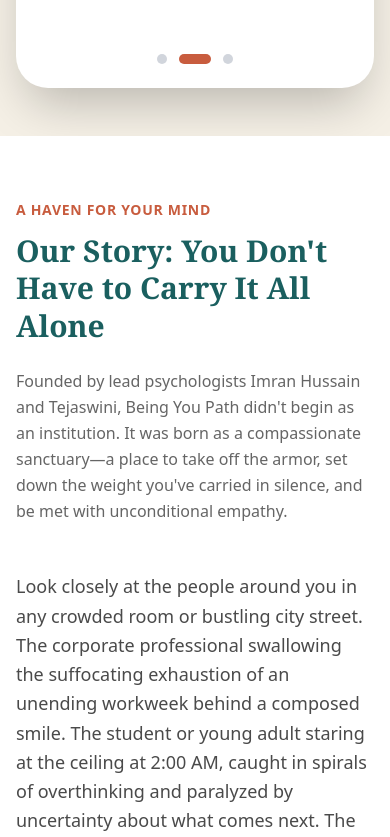
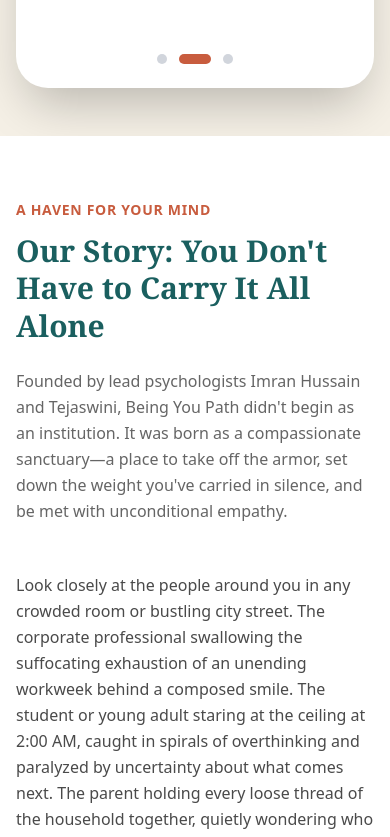
Before and after one commit to beingyoupath/isimran, a React (Vite) app: page /about in a window 390 px wide. Shown: the part 1156-1993 px from the top of the page. Built offline with nearby package versions, Linux system fonts and the light colour scheme; no server answers; the database is empty.

Commit message:
style: implement new typography system
Integrate DM Sans and Lora Google Fonts, update base styles for better readability, and apply consistent font classes across components.

```diff
--- a/index.html
+++ b/index.html
@@ -12,6 +12,11 @@
     <meta name="robots" content="index, follow, max-snippet:-1, max-image-preview:large, max-video-preview:-1" />
     <meta name="googlebot" content="index, follow, max-snippet:-1, max-image-preview:large, max-video-preview:-1" />
     <meta name="bingbot" content="index, follow, max-snippet:-1, max-image-preview:large, max-video-preview:-1" />
+
+    <!-- Google Fonts for Web-wide Standard Typography: DM Sans (Body) & Lora (Headings) -->
+    <link rel="preconnect" href="https://fonts.googleapis.com" />
+    <link rel="preconnect" href="https://fonts.gstatic.com" crossorigin />
+    <link href="https://fonts.googleapis.com/css2?family=DM+Sans:ital,opsz,wght@0,9..40,100..1000;1,9..40,100..1000&family=Lora:ital,wght@0,400..700;1,400..700&display=swap" rel="stylesheet" />
 
     <!-- Geo-targeting & Local Entity Authority -->
     <meta name="geo.region" content="IN-MH" />
--- a/src/index.css
+++ b/src/index.css
@@ -84,9 +84,19 @@ body {
   background-color: var(--color-soft-sand);
   color: var(--color-charcoal-warm);
   line-height: 1.6;
+  -webkit-font-smoothing: antialiased;
+  -moz-osx-font-smoothing: grayscale;
 }
 
-h1, h2, h3, h4, h5, h6 {
+p, span, li, a, label, input, textarea, button, blockquote, div {
+  font-family: inherit;
+}
+
+h1, h2, h3, h4, h5, h6, .font-heading {
   font-family: var(--font-heading);
   color: var(--color-deep-teal);
 }
+
+.font-sans {
+  font-family: var(--font-sans) !important;
+}
--- a/src/pages/About.tsx
+++ b/src/pages/About.tsx
@@ -169,29 +169,29 @@ export default function About() {
         <div className="max-w-7xl mx-auto px-4 sm:px-6 lg:px-8">
           <div className="grid grid-cols-1 lg:grid-cols-12 gap-12 lg:gap-16 items-start">
             <div className="lg:col-span-4">
-              <span className="text-terracotta font-semibold text-sm tracking-wider uppercase mb-3 block">
+              <span className="text-terracotta font-semibold text-sm tracking-wider uppercase mb-3 block font-sans">
                 A Haven for Your Mind
               </span>
               <h2 className="text-3xl md:text-4xl lg:text-[42px] font-semibold text-deep-teal font-heading leading-tight mb-6">
                 Our Story: You Don't Have to Carry It All Alone
               </h2>
-              <p className="text-charcoal-warm/85 text-base leading-relaxed">
+              <p className="text-charcoal-warm/85 text-base leading-relaxed font-sans">
                 Founded by lead psychologists Imran Hussain and Tejaswini, Being You Path didn't begin as an institution. It was born as a compassionate sanctuary—a place to take off the armor, set down the weight you've carried in silence, and be met with unconditional empathy.
               </p>
             </div>
 
-            <div className="lg:col-span-8 space-y-6 text-charcoal-warm text-lg leading-relaxed">
-              <p>
+            <div className="lg:col-span-8 space-y-6 text-charcoal-warm text-base md:text-lg leading-relaxed font-sans">
+              <p className="font-sans">
                 Look closely at the people around you in any crowded room or bustling city street. The corporate professional swallowing the suffocating exhaustion of an unending workweek behind a composed smile. The student or young adult staring at the ceiling at 2:00 AM, caught in spirals of overthinking and paralyzed by uncertainty about what comes next. The parent holding every loose thread of the household together, quietly wondering who is holding space for them. And anyone who has ever looked in the mirror and felt a quiet, persistent ache of being untethered and unseen.
               </p>
-              <p>
+              <p className="font-sans">
                 For far too long, seeking psychological support felt either cold, clinical, and intimidating—filled with sterile questionnaires and pathologizing labels—or like superficial motivational slogans that ignore the real ache in your chest. Being You Path was created to change that forever. We envisioned a sanctuary where clinical excellence sheds its cold armor and meets you with genuine human warmth, curiosity, and patience.
               </p>
-              <p>
-                What started as a quiet local practice in Koregaon Park has grown through word-of-mouth trust into what individuals and families celebrate as the <strong className="font-semibold text-deep-teal">#1 counselling centre in Pune</strong>, and one of the <strong className="font-semibold text-deep-teal">top counselling centre in India</strong>. Whether you step into our peaceful physical space or speak with us from the comfort of your home through confidential <strong className="font-semibold text-deep-teal">online therapy across India</strong>, you are never a diagnosis or a case number. You are a whole human being whose story is honored.
+              <p className="font-sans">
+                What started as a quiet local practice in Koregaon Park has grown through word-of-mouth trust into what individuals and families celebrate as the <strong className="font-semibold text-deep-teal font-sans">#1 counselling centre in Pune</strong>, and one of the <strong className="font-semibold text-deep-teal font-sans">top counselling centre in India</strong>. Whether you step into our peaceful physical space or speak with us from the comfort of your home through confidential <strong className="font-semibold text-deep-teal font-sans">online therapy across India</strong>, you are never a diagnosis or a case number. You are a whole human being whose story is honored.
               </p>
-              <p>
-                We blend evidence-grounded <strong className="font-semibold text-deep-teal">Cognitive Behavioral Therapy (CBT)</strong>, somatic nervous system calming, tailored <strong className="font-semibold text-deep-teal">work burnout recovery</strong>, and empowering <strong className="font-semibold text-deep-teal">self-esteem counselling</strong> into practical, everyday tools. We don't ask you to become someone else. We help you untangle what is hurting, quiet the noise, and step back into the steadiness and wholeness that was always yours.
+              <p className="font-sans">
+                We blend evidence-grounded <strong className="font-semibold text-deep-teal font-sans">Cognitive Behavioral Therapy (CBT)</strong>, somatic nervous system calming, tailored <strong className="font-semibold text-deep-teal font-sans">work burnout recovery</strong>, and empowering <strong className="font-semibold text-deep-teal font-sans">self-esteem counselling</strong> into practical, everyday tools. We don't ask you to become someone else. We help you untangle what is hurting, quiet the noise, and step back into the steadiness and wholeness that was always yours.
               </p>
             </div>
           </div>
@@ -201,7 +201,7 @@ export default function About() {
              <p className="text-2xl sm:text-3xl md:text-[34px] text-charcoal-warm italic font-heading font-medium leading-snug relative z-10 px-4 sm:px-10">
                "Well-being is not a destination. It's a set of skills — and skills can be learned."
              </p>
-             <p className="mt-4 text-sm text-terracotta font-medium tracking-wide uppercase">
+             <p className="mt-4 text-sm text-terracotta font-medium tracking-wide uppercase font-sans">
                The Being You Path Philosophy
              </p>
           </div>
```
